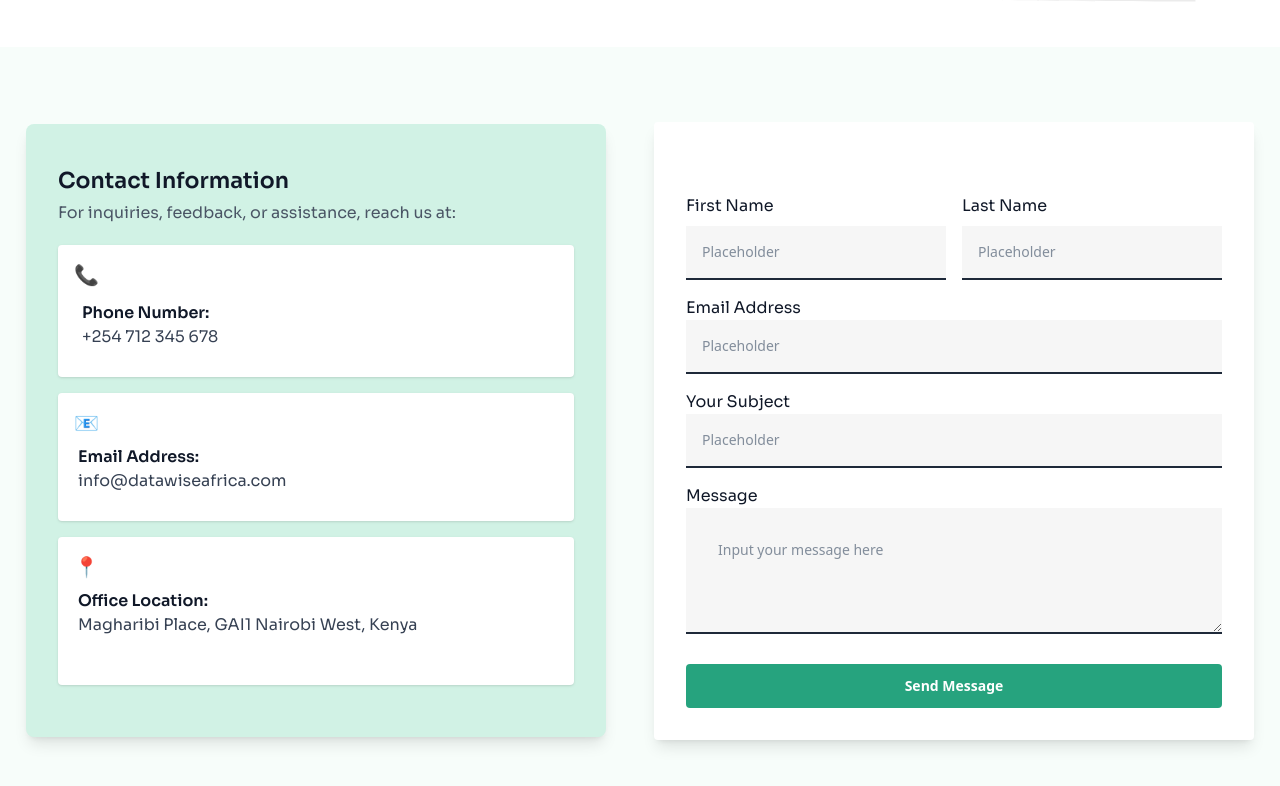
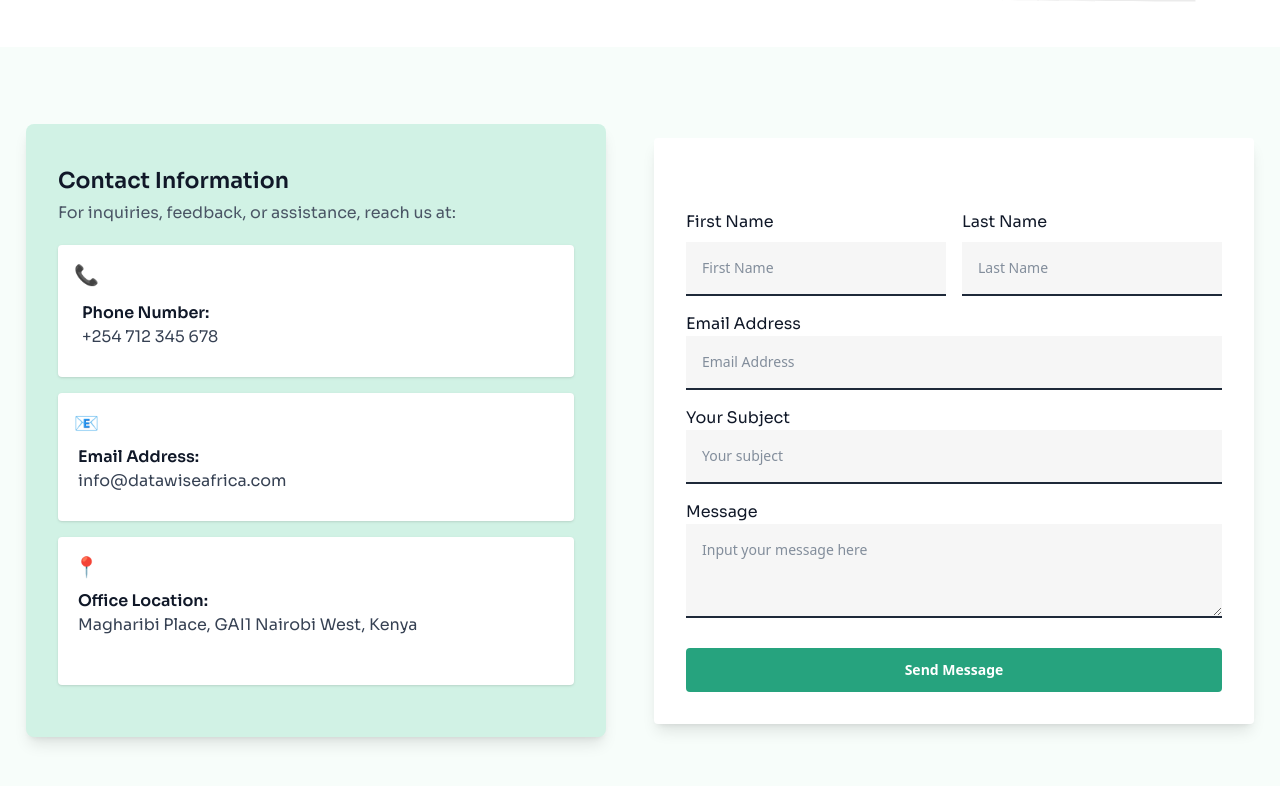
Before and after one commit to Datawise-Africa/website-revamp, a React (Vite) app: page /contact-us in a window 1280 px wide. Shown: the part 648-1434 px from the top of the page. Built offline with nearby package versions, Linux system fonts and the light colour scheme.

Commit message:
rename email form

```diff
--- a/src/pages/contact-us/ContactUs.jsx
+++ b/src/pages/contact-us/ContactUs.jsx
@@ -86,7 +86,7 @@ const ContactUs = () => {
             </p>
             <input
               type="text"
-              placeholder="Placeholder"
+              placeholder="First Name"
               className="w-full p-4 border-b-2 border-gray-800 outline-none text-sm bg-[#F6F6F6]"
             />
           </div>
@@ -98,7 +98,7 @@ const ContactUs = () => {
             </p>
             <input
               type="text"
-              placeholder="Placeholder"
+              placeholder="Last Name"
               className="w-full p-4 border-b-2 border-gray-800 outline-none text-sm bg-[#F6F6F6]"
             />
           </div>
@@ -111,7 +111,7 @@ const ContactUs = () => {
           </p>
           <input
             type="email"
-            placeholder="Placeholder"
+            placeholder="Email Address"
             className="w-full p-4 border-b-2 border-gray-800 outline-none text-sm bg-[#F6F6F6]"
           />
         </div>
@@ -123,7 +123,7 @@ const ContactUs = () => {
           </p>
           <input
             type="text"
-            placeholder="Placeholder"
+            placeholder="Your subject"
             className="w-full p-4 border-b-2 border-gray-800 outline-none text-sm bg-[#F6F6F6]"
           />
         </div>
@@ -133,7 +133,7 @@ const ContactUs = () => {
           <p className="text-md  text-gray-900 text-[16px] ">Message</p>
           <textarea
             placeholder="Input your message here "
-            className="w-full p-8 border-b-2 border-gray-800 border-outline-none text-sm bg-[#F6F6F6] "
+            className="w-full p-4 border-b-2 border-gray-800 border-outline-none text-sm bg-[#F6F6F6] "
             rows="3"
           />
         </div>
```
